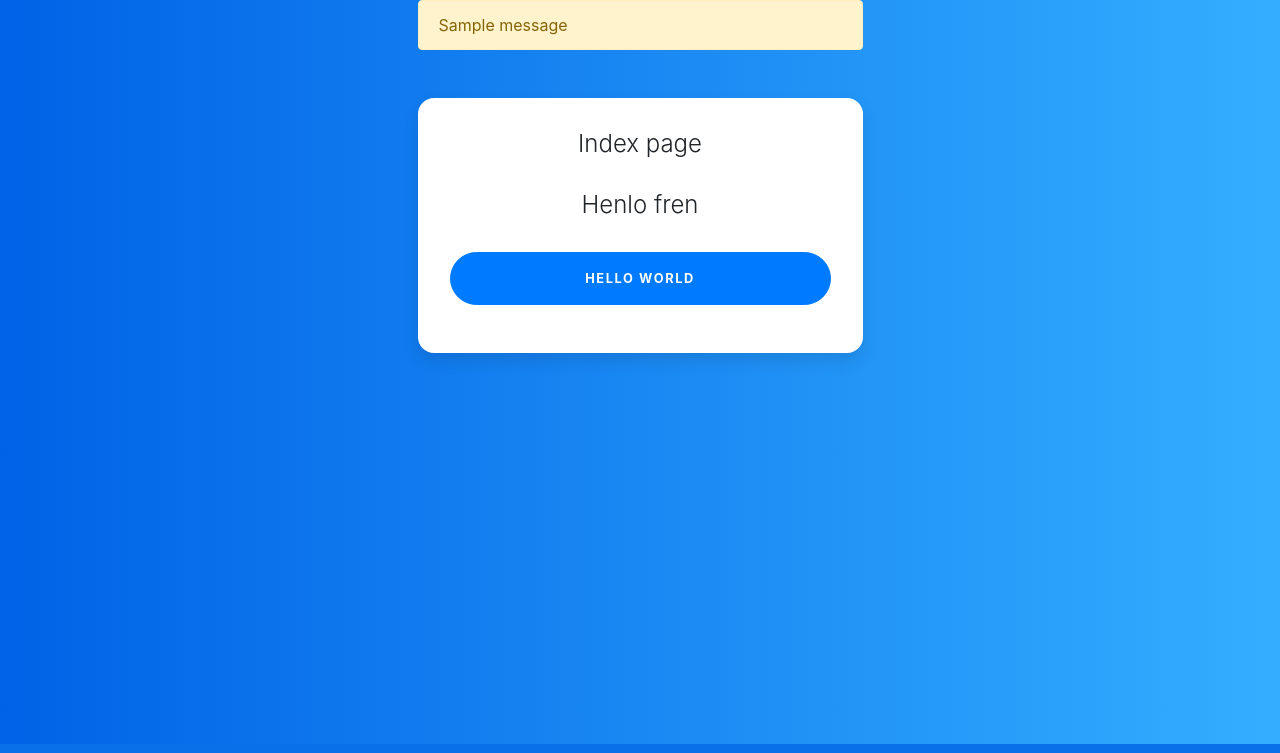
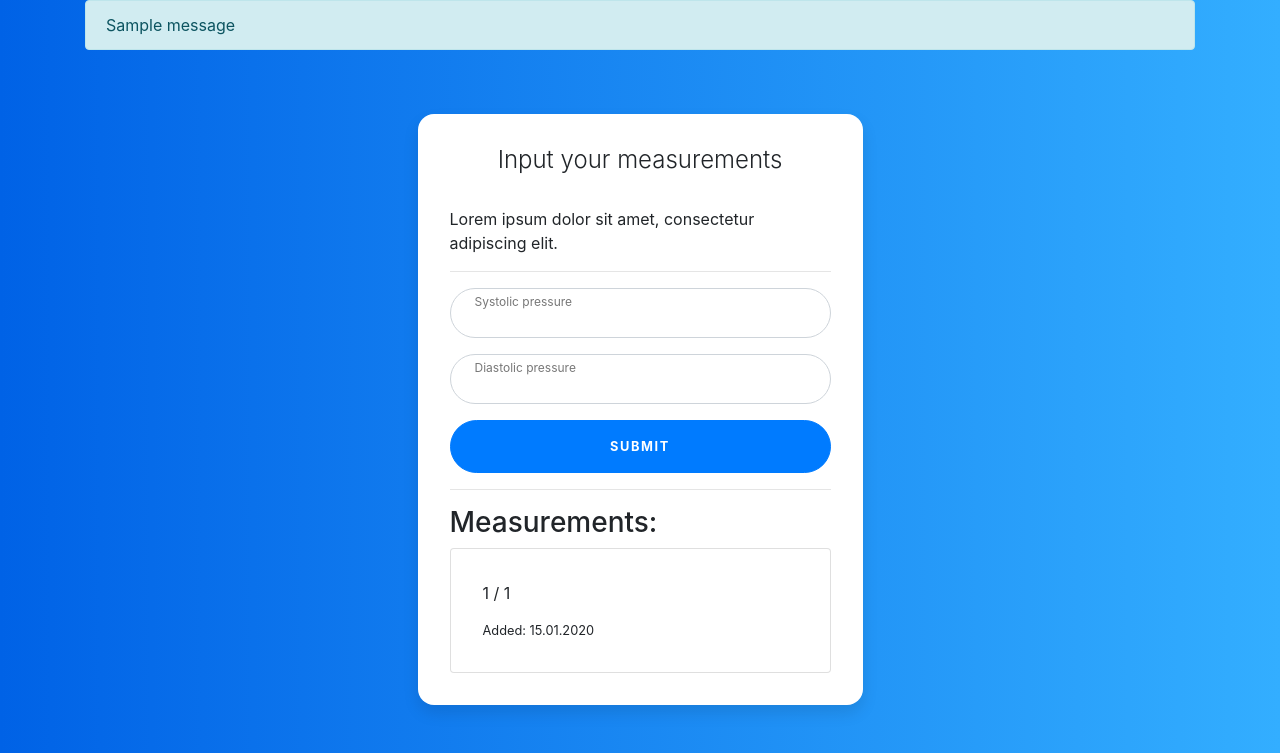
Before and after one commit to vladislav-ero/blood-pressure-monitoring, a Flask app: page / in a window 1280 px wide. Shown: the part 56-809 px from the top of the page. Run offline with Flask 2, Linux system fonts and the light colour scheme; a user stored in the database is signed in; tables that the repository leaves empty hold one stand-in row (values such as "Sample post"); one stand-in notice (Sample message) is shown; some libraries are stand-ins or nearby versions.

Commit message:
Added data entry to db

```diff
--- a/webapp/__init__.py
+++ b/webapp/__init__.py
@@ -1,10 +1,11 @@
-from flask import Flask, render_template
-from flask_login import LoginManager
+from flask import flash, Flask, render_template, redirect, request, url_for
+from flask_login import current_user, LoginManager
 from flask_migrate import Migrate
 
 from webapp.admin.views import blueprint as admin_bluerprint
 from webapp.config import SECRET_KEY, SQLALCHEMY_DATABASE_URI
 from webapp.db import engine, Session, Base
+from webapp.data.forms import DataForm
 from webapp.data.models import Data
 from webapp.user.models import User
 from webapp.user.views import blueprint as user_blueprint
@@ -37,6 +38,38 @@ def create_app():
     @app.route('/')
     def index():
         page_title = 'Blood pressure'
-        return render_template('index.html', page_title=page_title)
+        if current_user.is_authenticated:
+            cur_user_id = current_user.get_id()
+            user = session.query(User).filter_by(id=cur_user_id).first()
+            data_form = DataForm(user_id=cur_user_id)
+            return render_template('index.html',
+                                   page_title=page_title,
+                                   user=user,
+                                   data_form=data_form
+                                   )
+        else:
+            return render_template('index.html',
+                                   page_title=page_title,
+                                   user=None
+                                   )
+
+    @app.route('/measurement', methods=['POST'])
+    def add_measurement():
+        form = DataForm()
+        if form.validate_on_submit():
+            if session.query(User).filter_by(id=form.user_id.data).first():
+                measurement = Data(user_id=form.user_id.data,
+                                   sys_pressure=form.systolic_pressure.data,
+                                   dias_pressure=form.diastolic_pressure.data
+                                   )
+                session.add(measurement)
+                session.commit()
+                flash('You entered measurement successfuly!')
+        else:
+            for field, errors in form.errors.items():
+                for error in errors:
+                    flash(f'Error in "{getattr(form, field).label.text}": \
+                        {error}')
+        return redirect(request.referrer)
 
     return app
--- a/webapp/data/forms.py
+++ b/webapp/data/forms.py
@@ -1,17 +1,20 @@
 from flask_wtf import FlaskForm
-from wtforms import StringField, SubmitField
+from wtforms import HiddenField, IntegerField, SubmitField
 from wtforms.validators import DataRequired
 
 
 class DataForm(FlaskForm):
-    systolic_pressure = StringField('Username',
-                                    validators=[DataRequired()],
-                                    render_kw={"class": "form-control"}
-                                    )
-    dyastolic_pressure = StringField('Username',
+    user_id = HiddenField('User ID',
+                          validators=[DataRequired()],
+                          )
+    systolic_pressure = IntegerField('Systolic pressure',
                                      validators=[DataRequired()],
                                      render_kw={"class": "form-control"}
                                      )
+    diastolic_pressure = IntegerField('Diastolic pressure',
+                                      validators=[DataRequired()],
+                                      render_kw={"class": "form-control"}
+                                      )
     submit = SubmitField('Submit',
                          render_kw={"class": "btn btn-lg btn-primary \
                                               btn-block text-uppercase"
--- a/webapp/templates/index.html
+++ b/webapp/templates/index.html
@@ -1,24 +1,82 @@
 {% extends "base.html" %}
 
 {% block content %}
+
+    {% with messages = get_flashed_messages() %}
+        {% if messages %}
+            {% for message in messages %}
+                <div class="alert alert-info" role="alert">
+                    {{ message }}<br>
+                </div>
+            {% endfor %}
+        {% endif %}
+    {% endwith %}
+
     <div class="row">
         <div class="col-sm-9 col-md-7 col-lg-5 mx-auto">
-            {% with messages = get_flashed_messages() %}
-            {% if messages %}
-            <div class="alert alert-warning" role="alert">
-                {% for message in messages %}
-                {{ message }}<br>
-                {% endfor %}
-            </div>
-            {% endif %}
-            {% endwith %}
             <div class="card card-signin my-5">
                 <div class="card-body">
-                    <h5 class="card-title text-center">Index page</h5>
-                    <h5 class="card-title text-center">Henlo fren</h5>
-                    <form class="form-signin">
-                    <button type="submit" class="btn btn-lg btn-primary btn-block text-uppercase">Hello world</button>
-                    </form>
+
+                    {% if current_user.is_authenticated %}
+
+                        <h5 class="card-title text-center">Input your measurements</h5>
+
+
+                        <p class="=card-text">
+                        Lorem ipsum dolor sit amet, consectetur adipiscing elit.
+                        </p>
+
+                        <hr>
+
+                        <form class="form-signin" action="{{ url_for('add_measurement') }}" method="POST">
+                                {{ data_form.hidden_tag() }}
+                                <div class="form-label-group">
+                                    {{ data_form.systolic_pressure() }}
+                                    {{ data_form.systolic_pressure.label }}
+                                </div>
+                                <div class="form-label-group">
+                                        {{ data_form.diastolic_pressure() }}
+                                        {{ data_form.diastolic_pressure.label }}
+                                </div>
+                                {{ data_form.submit() }}
+                        </form>
+
+                        <hr>
+
+                        {% if user.data %}
+                        <h3>Measurements:</h3>
+                        {% for measurement in user.data %}
+                        <div class="card">
+                            <div class="card-body">
+                                <p class="card-text">{{ measurement.sys_pressure }} / {{ measurement.dias_pressure }}</p>
+                                <p class="card-text">
+                                    <small>Added: {{ measurement.created.strftime('%d.%m.%Y') }}</small>
+                                </p>
+                            </div>
+                        </div>
+                        {% endfor %}
+                        {% endif %}
+
+                    {% else %}
+
+                        <h5 class="card-title text-center">Welcome!</h5>
+
+                        <hr>
+
+                        <p class="=card-text">
+                            Lorem ipsum dolor sit amet, consectetur adipiscing elit, sed do eiusmod tempor incididunt ut labore et dolore magna aliqua.
+                            <br>
+                            Ut enim ad minim veniam, quis nostrud exercitation ullamco laboris nisi ut aliquip ex ea commodo consequat.
+
+                        </p>
+                        <p class="=card-text">
+                            Duis aute irure dolor in reprehenderit in voluptate velit esse cillum dolore eu fugiat nulla pariatur.
+                            <br>
+                            Excepteur sint occaecat cupidatat non proident, sunt in culpa qui officia deserunt mollit anim id est laborum.
+                        </p>
+
+                    {% endif %}
+
                 </div>
             </div>
         </div>
--- a/webapp/templates/user/login.html
+++ b/webapp/templates/user/login.html
@@ -18,12 +18,12 @@
                     <form class="form-signin" action="{{ url_for('user.process_login') }}" method="POST">
                         {{ form.hidden_tag() }}
                         <div class="form-label-group">
+                            {{ form.username() }}
                             {{ form.username.label }}
-                            {{ form.username() }}
                         </div>
                         <div class="form-label-group">
+                            {{ form.password() }}
                             {{ form.password.label }}
-                            {{ form.password() }}
                         </div>
                         <div class="form-group form-check">
                             {{ form.remember_me() }}
```
Also changed, not shown: migrations/versions/a78ecd777649_user_id_columns_to_data_table.py (added, +60 -0 lines), webapp/data/models.py (+12 -5 lines), webapp/templates/user/registration.html (+4 -4 lines).
